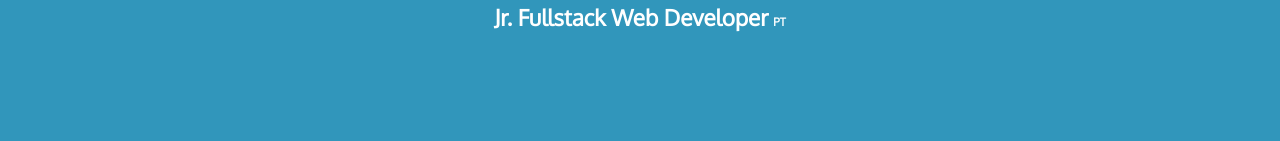
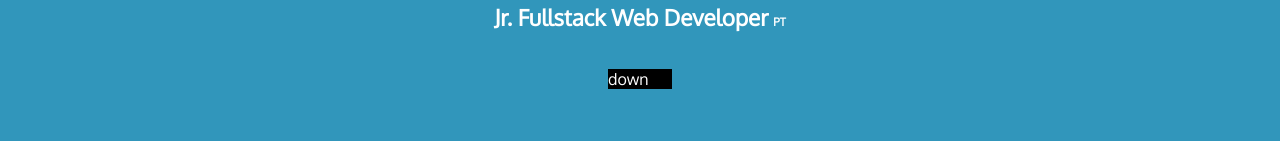
Before and after one commit to Fabio-FG/portfolio, a React (Create React App) app: page / in a window 1280 px wide. Shown: the part 341-482 px from the top of the page. Built offline with nearby package versions, Linux system fonts and the light colour scheme; a web font is replaced by a local one.

Commit message:
add navbar animation close and open

```diff
--- a/src/Components/Navbar/Navbar.css
+++ b/src/Components/Navbar/Navbar.css
@@ -214,6 +214,19 @@
   .nav-toggle-label span::after {
     top: 8px;
   }
+  .nav-toggle:checked ~ .nav-toggle-label span::after {
+    transform: rotate(45deg);
+    top: 0px;
+  }
+
+  .nav-toggle:checked ~ .nav-toggle-label span::before {
+    transform: rotate(-45deg);
+    bottom: 0px;
+  }
+
+  .nav-toggle:checked ~ .nav-toggle-label span{
+    background: transparent;
+  }
 }
 
 /* for phones */
@@ -229,6 +242,7 @@
     height: 70px;
     width: 100%;
     position: fixed;
+
   }
 
   .my-name {
@@ -290,6 +304,7 @@
     display: flex;
     width: 100%;
     justify-content: center;
+
   }
 
   .nav-toggle:checked ~ nav a:hover {
@@ -326,6 +341,7 @@
     width: 2em;
     border-radius: 2px;
     position: relative;
+    transition:  0.25s ease-in-out;
   }
 
   .nav-toggle-label span::before,
@@ -336,11 +352,29 @@
 
   .nav-toggle-label span::before {
     bottom: 8px;
+
   }
 
   .nav-toggle-label span::after {
     top: 8px;
+
   }
+
+  .nav-toggle:checked ~ .nav-toggle-label span::after {
+    transform: rotate(45deg);
+    top: 0px;
+  }
+
+  .nav-toggle:checked ~ .nav-toggle-label span::before {
+    transform: rotate(-45deg);
+    bottom: 0px;
+  }
+
+  .nav-toggle:checked ~ .nav-toggle-label span{
+    background: transparent;
+  }
+
+
 }
 
 /* smaller phones and smaller devices */
@@ -356,6 +390,7 @@
     height: 70px;
     width: 100%;
     position: fixed;
+
   }
 
   .my-name {
@@ -468,6 +503,20 @@
   .nav-toggle-label span::after {
     top: 8px;
   }
+
+  .nav-toggle:checked ~ .nav-toggle-label span::after {
+    transform: rotate(45deg);
+    top: 0px;
+  }
+
+  .nav-toggle:checked ~ .nav-toggle-label span::before {
+    transform: rotate(-45deg);
+    bottom: 0px;
+  }
+
+  .nav-toggle:checked ~ .nav-toggle-label span{
+    background: transparent;
+  }
 }
 
 /* for mac screens */
@@ -545,6 +594,7 @@
     display: flex;
     width: 100%;
     justify-content: center;
+
   }
 
   .nav-toggle:checked ~ nav a:hover {
@@ -595,6 +645,20 @@
 
   .nav-toggle-label span::after {
     top: 8px;
+  }
+
+  .nav-toggle:checked ~ .nav-toggle-label span::after {
+    transform: rotate(45deg);
+    top: 0px;
+  }
+
+  .nav-toggle:checked ~ .nav-toggle-label span::before {
+    transform: rotate(-45deg);
+    bottom: 0px;
+  }
+
+  .nav-toggle:checked ~ .nav-toggle-label span{
+    background: transparent;
   }
 
 }
--- a/src/Components/Navbar/Navbar.js
+++ b/src/Components/Navbar/Navbar.js
@@ -6,6 +6,10 @@ function Navbar() {
   const refreshPage = () => {
     window.scrollTo(0, 0);
   };
+
+
+
+
 
   return (
     <div className="container">
--- a/src/Pages/HomePage/HomePage.css
+++ b/src/Pages/HomePage/HomePage.css
@@ -33,6 +33,7 @@ body {
   border-radius: 0% 0% 55% 55%/0% 0% 15% 15%;
   position: relative;
   display: flex;
+  flex-direction: column;
   background-color: rgb(49, 150, 187);
 }
 
@@ -125,6 +126,19 @@ body {
   font-size: 0.5em;
   color: var(--secondary-text-color);
 }
+
+#arrow-down{
+  color: white;
+  background-color: black;
+  text-decoration: none;
+  display: flex;
+  margin: auto;
+  left: 0;
+  right: 0;
+  width: 5%;
+  top: -20px;
+}
+
 
 /* Section 2 */
 
--- a/src/Pages/HomePage/HomePage.js
+++ b/src/Pages/HomePage/HomePage.js
@@ -39,12 +39,13 @@ function HomePage() {
                 Jr. Fullstack Web Developer
                 <small className="alpha-code">PT</small>
               </h2>
+          <a href="#tech-stack" id="arrow-down">down</a>
             </div>
 
             {/* <img src={bgImage} alt="bg-header" className="bg-image" /> */}
           </section>
         </div>
-        <section className="my-tech">
+        <section className="my-tech" id="tech-stack">
           <h2>My Tech Stack </h2>
           <div className="tech-container">
             <div className="tech-box">
@@ -104,7 +105,7 @@ function HomePage() {
           <h2 className="myprojects-title">My Projects</h2>
 
           <div className="my-projects-wrapper">
-          <div className="project-box">
+            <div className="project-box">
               <div className="image-container">
                 <img
                   src={worldbikeImage}
@@ -137,7 +138,10 @@ function HomePage() {
                 </div>
 
                 <p className="project-text">
-                  An app where you can search for bike networks and stations worldwide and see which ones are available. The main focus was handling API calls and fetching live data. Additionally, another main feature is that the app website is bilingual.
+                  An app where you can search for bike networks and stations
+                  worldwide and see which ones are available. The main focus was
+                  handling API calls and fetching live data. Additionally,
+                  another main feature is that the app website is bilingual.
                 </p>
               </div>
             </div>
```
